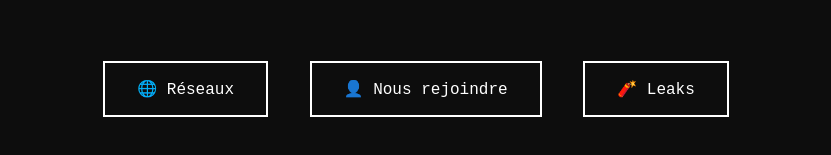
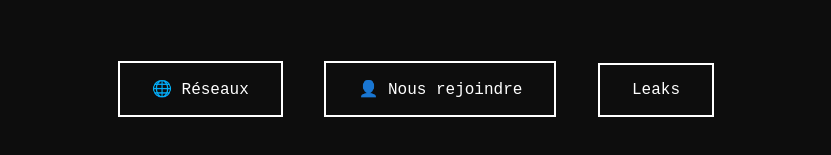
Before and after one commit to code-breaker000/hdo_test, a plain HTML site: page index.html in a window 1280 px wide. Shown: the part 243-398 px from the top of the page, without its empty margins (224-1055 px from the left). Drawn offline with Linux system fonts and the light colour scheme.

Commit message:
Update index.html

```diff
--- a/index.html
+++ b/index.html
@@ -53,7 +53,7 @@
   <!-- 📥 Bouton Rejoindre -->
   <a href="form.html" class="btn">👤 Nous rejoindre</a>
 
-  <a href="leak.html" class="btn">🧨 Leaks</a>
+  <a href="leak.html" class="btn"> Leaks</a>
 
 </body>
 </html>
```
